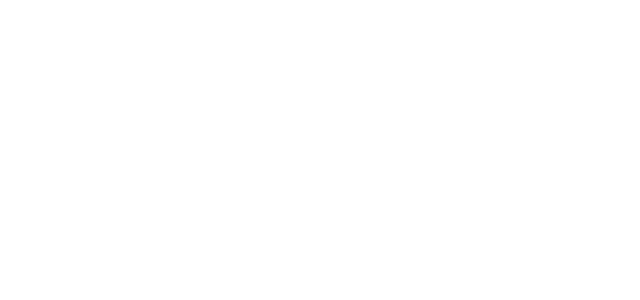
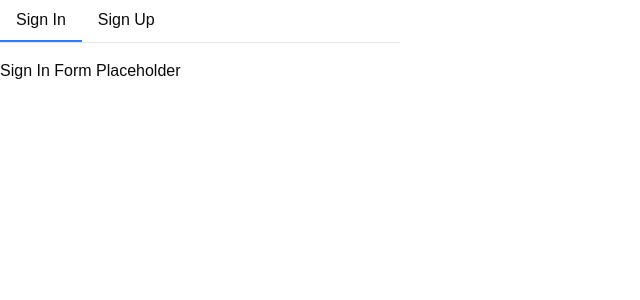
Before and after one commit to shifteee/next-forms, a Next.js app: page / in a window 1280 px wide. Shown: the top 300 px of the page, without its empty margins (0-640 px from the left). Built offline with nearby package versions, Linux system fonts and the light colour scheme.

Commit message:
render tabs in home root

```diff
--- a/app/page.tsx
+++ b/app/page.tsx
@@ -1,5 +1,9 @@
+import { AuthTabs } from "@/src/features/auth/components/AuthTabs";
+
 export default function Home() {
   return (
-    <div data-testid="home-root"></div>
+    <div data-testid="home-root">
+      <AuthTabs />
+    </div>
   );
 }
```
Also changed, not shown: 1 other file (tests, documents, lock files or other folders).
